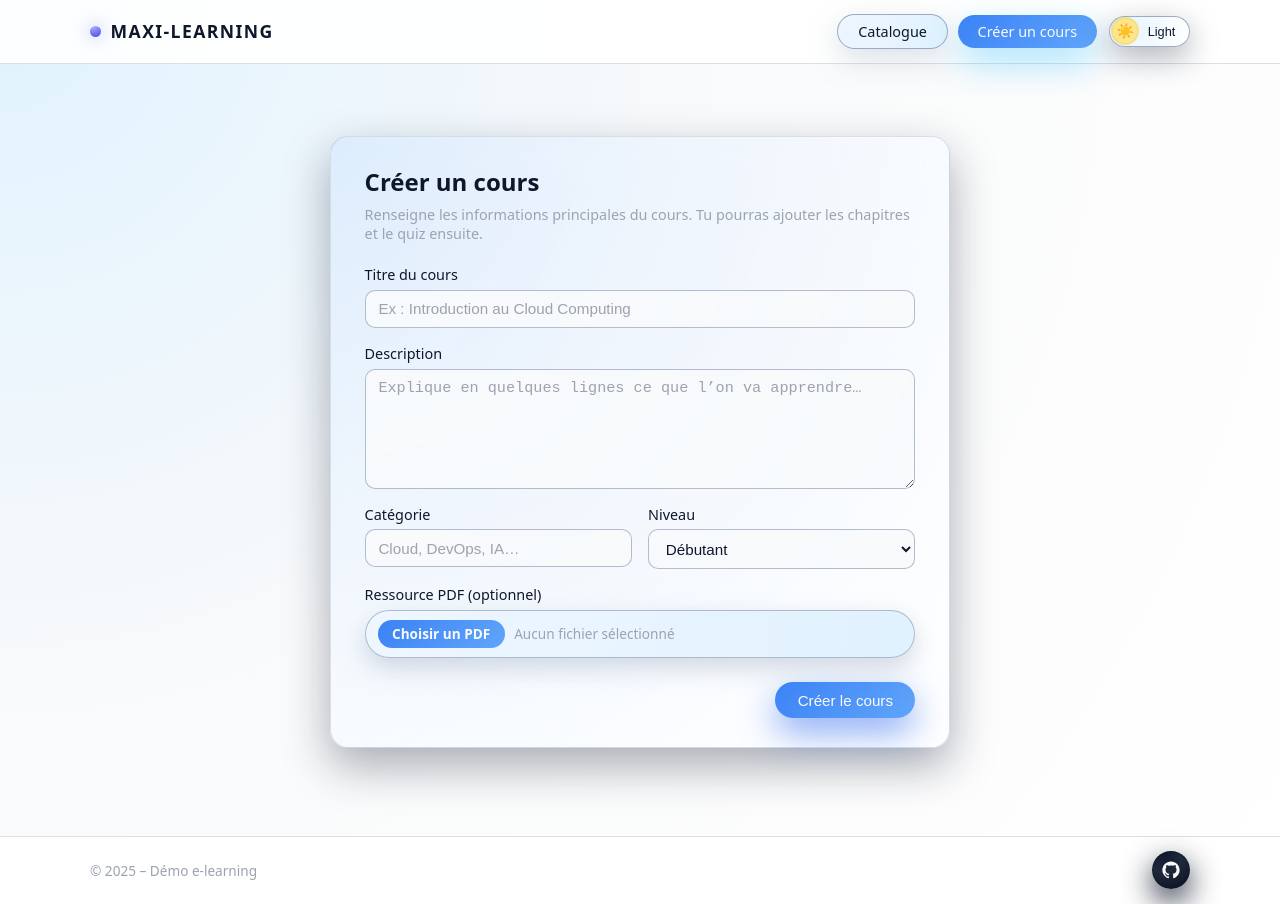
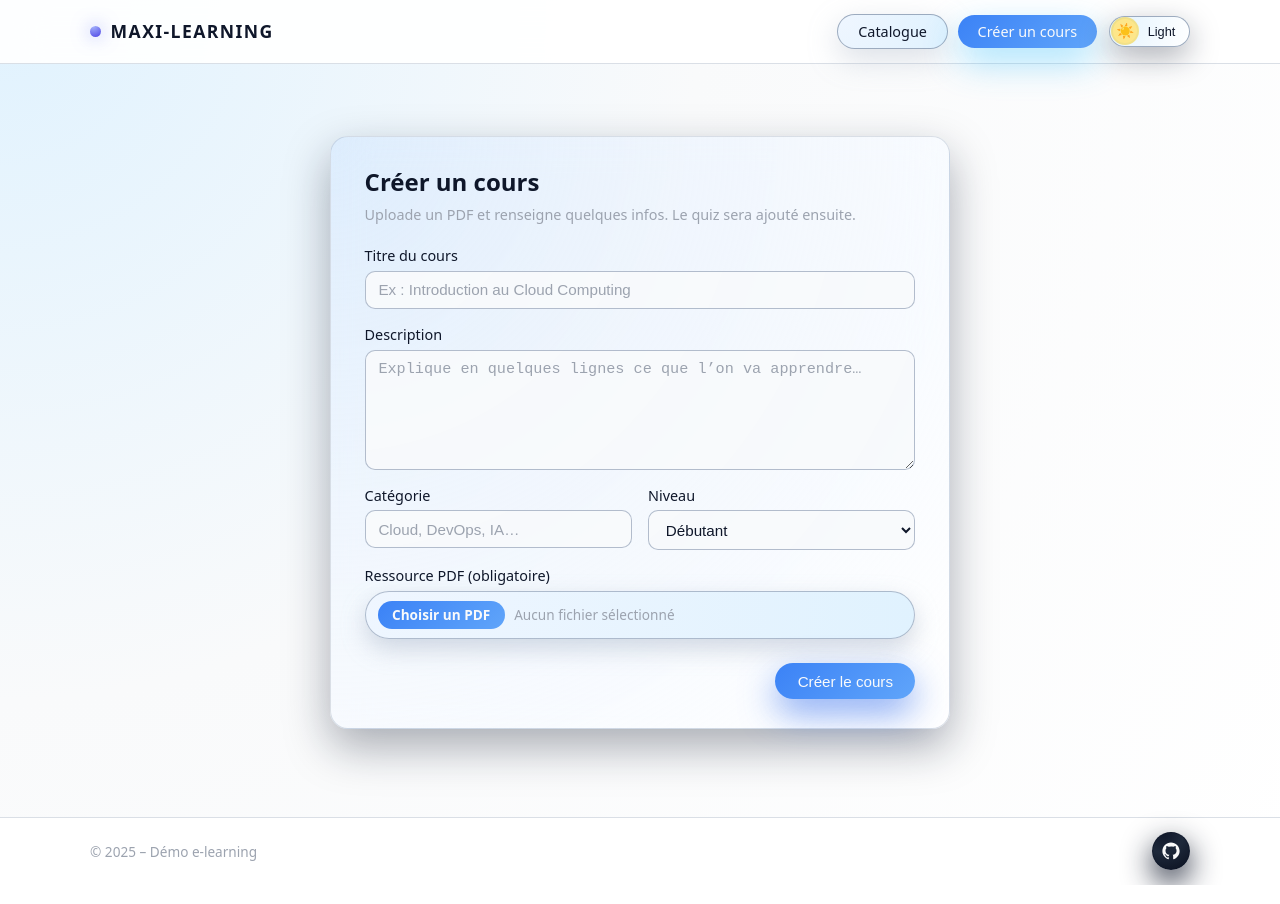
Before and after one commit to Juenzo/CloudComputing-Project, a React (Create React App) app in the folder frontend/: page /courses/new in a window 1280 px wide. Built offline with nearby package versions, Linux system fonts and the light colour scheme.

Commit message:
fix(PDF:CourseCreatePage)

```diff
--- a/frontend/src/pages/CourseCreatePage.tsx
+++ b/frontend/src/pages/CourseCreatePage.tsx
@@ -12,6 +12,7 @@ interface CreateCoursePayload {
 
 interface CourseResponse extends CreateCoursePayload {
   id: string;
+  pdfUrl?: string;
 }
 
 const CourseCreatePage: React.FC = () => {
@@ -40,7 +41,6 @@ const CourseCreatePage: React.FC = () => {
   const handlePdfChange = (e: React.ChangeEvent<HTMLInputElement>) => {
     const file = e.target.files?.[0] || null;
     setPdfFile(file);
-    // pour debug : console.log(file);
   };
 
   const handleSubmit = async (e: React.FormEvent) => {
@@ -49,12 +49,23 @@ const CourseCreatePage: React.FC = () => {
     setLoading(true);
 
     try {
-      // 🔴 Pour l’instant on n’envoie que les infos texte.
-      // Le PDF pourra être géré plus tard via FormData ou un endpoint dédié.
+      if (!pdfFile) {
+        throw new Error("Merci de sélectionner un PDF pour le cours.");
+      }
+
+      // 👉 Construction du FormData (PDF + champs texte)
+      const formData = new FormData();
+      formData.append("pdf", pdfFile);
+
+      formData.append("title", form.title);
+      formData.append("description", form.description);
+      formData.append("category", form.category);
+      formData.append("level", form.level);
+
       const res = await fetch("/api/courses", {
         method: "POST",
-        headers: { "Content-Type": "application/json" },
-        body: JSON.stringify(form),
+        body: formData,
+        // ⚠️ NE PAS mettre Content-Type ici, le navigateur le gère (multipart/form-data + boundary)
       });
 
       if (!res.ok) {
@@ -62,8 +73,6 @@ const CourseCreatePage: React.FC = () => {
       }
 
       const created: CourseResponse = await res.json();
-      // TODO backend: associer pdfFile au cours created.id si besoin
-
       navigate(`/courses/${created.id}`);
     } catch (err) {
       const message = err instanceof Error ? err.message : "Erreur inconnue";
@@ -79,8 +88,8 @@ const CourseCreatePage: React.FC = () => {
         <div className="course-create-header">
           <h2>Créer un cours</h2>
           <p>
-            Renseigne les informations principales du cours. Tu pourras ajouter
-            les chapitres et le quiz ensuite.
+            Uploade un PDF et renseigne quelques infos. Le quiz sera ajouté
+            ensuite.
           </p>
         </div>
 
@@ -138,8 +147,9 @@ const CourseCreatePage: React.FC = () => {
             </div>
           </div>
 
+          {/* Champ PDF custom */}
           <div className="course-form-group">
-  <label>Ressource PDF (optionnel)</label>
+            <label>Ressource PDF (obligatoire)</label>
 
             <label htmlFor="pdf" className="file-input-wrapper">
               <span className="file-input-button">Choisir un PDF</span>
@@ -157,7 +167,6 @@ const CourseCreatePage: React.FC = () => {
             />
           </div>
 
-
           <div className="course-form-actions">
             <button
               type="submit"
```
Lines whose indentation alone changed are shown as unchanged.
